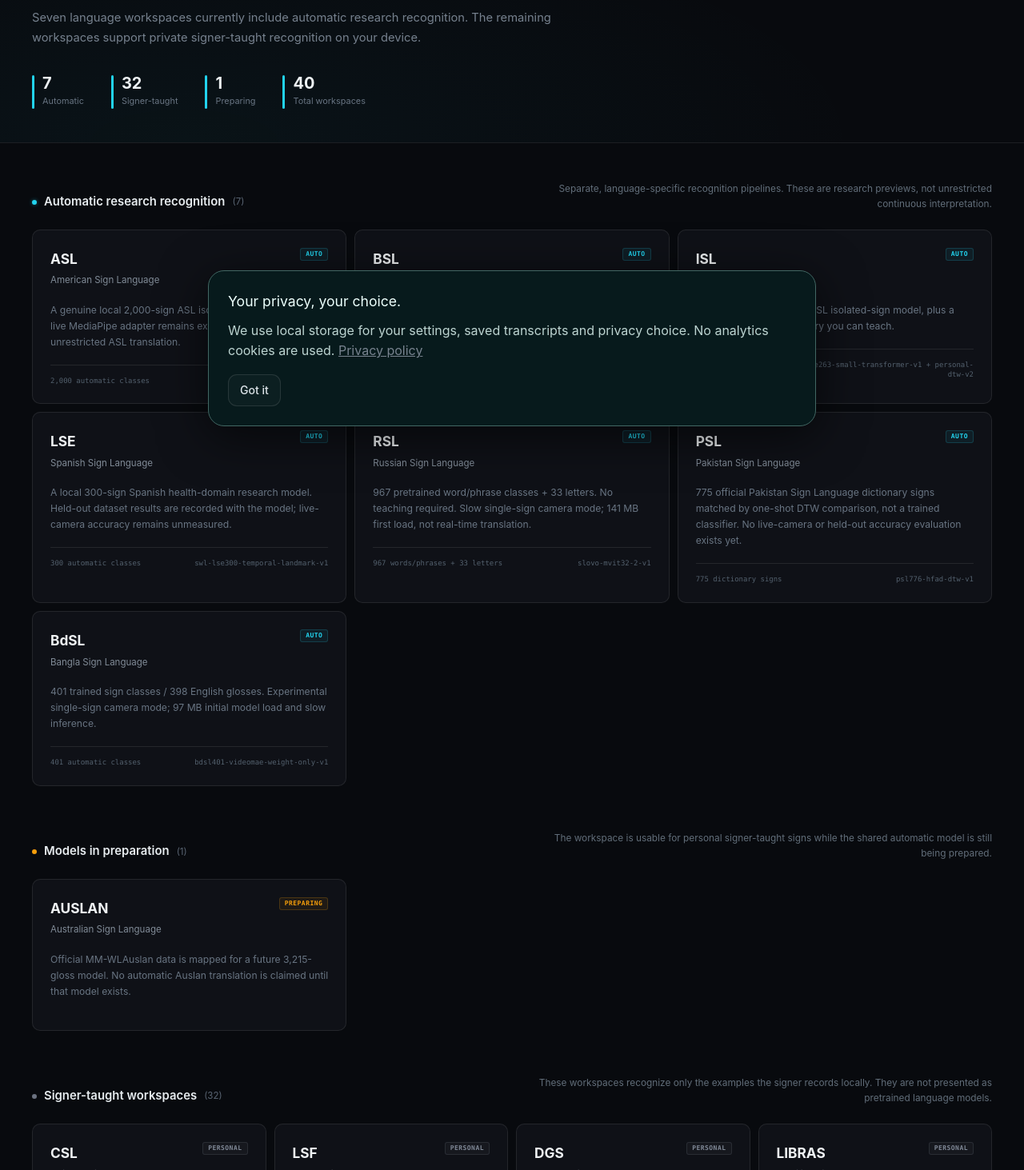
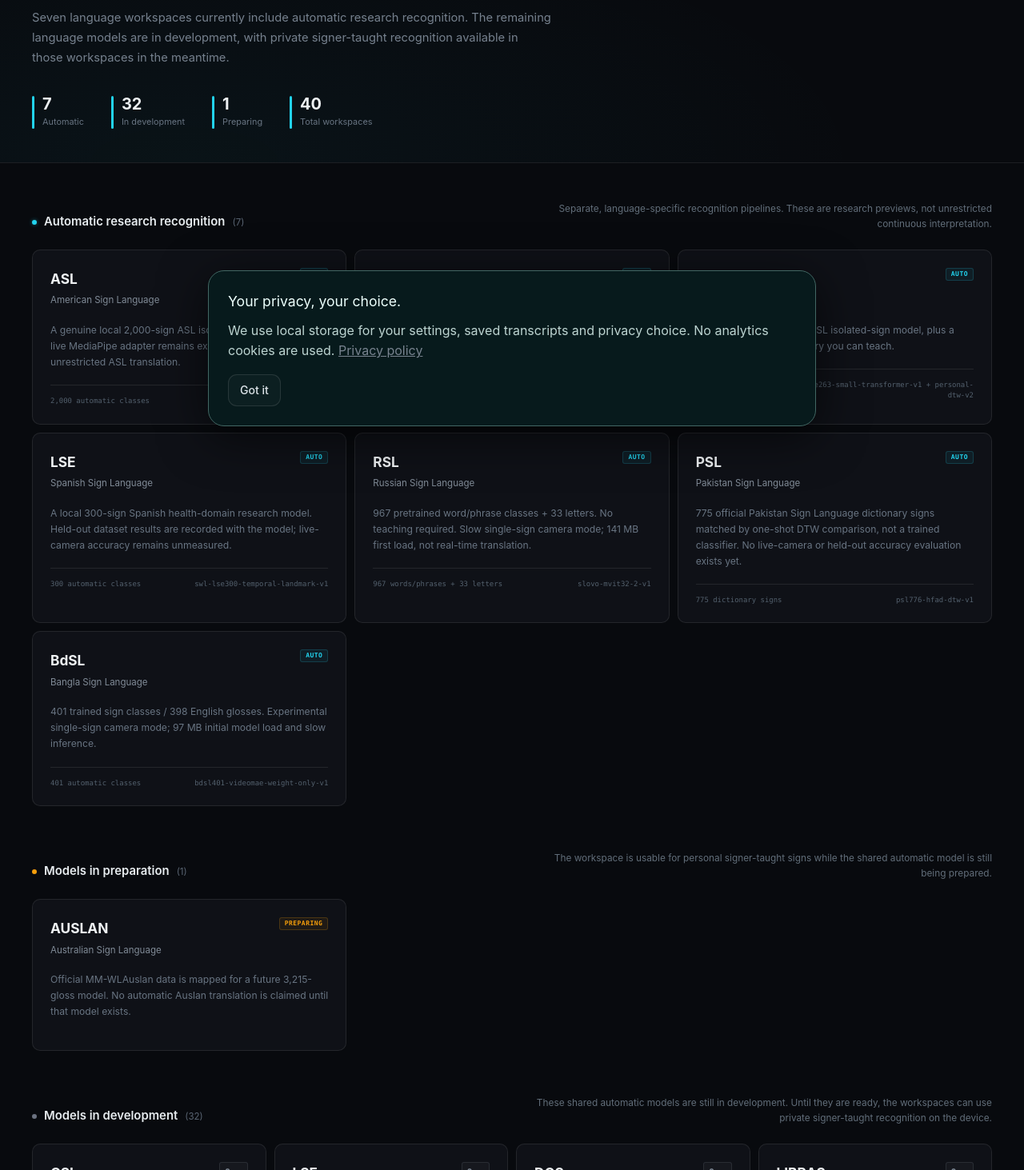
Before and after one commit to adamjamiesimson/SignRelay, a Next.js app: page /languages in a window 1280 px wide. Shown: the part 247-1710 px from the top of the page at 80% size. Built offline with nearby package versions, Linux system fonts and the light colour scheme; no server answers.

Commit message:
Rename signer-taught section to models in development

```diff
--- a/app/languages/page.tsx
+++ b/app/languages/page.tsx
@@ -5,7 +5,7 @@ import { SiteFooter, SiteHeader } from "@/components/site-chrome";
 
 export const metadata: Metadata = {
   title: "Supported languages",
-  description: "Automatic research recognizers and private signer-taught workspaces in SignRelay.",
+  description: "Automatic research recognizers and sign-language models in development in SignRelay.",
   alternates: { canonical: "/languages" },
 };
 
@@ -22,10 +22,10 @@ export default function LanguagesPage() {
           <div className="figma-section-inner">
             <span className="figma-eyebrow">Language support</span>
             <h1>Supported sign languages</h1>
-            <p>Seven language workspaces currently include automatic research recognition. The remaining workspaces support private signer-taught recognition on your device.</p>
+            <p>Seven language workspaces currently include automatic research recognition. The remaining language models are in development, with private signer-taught recognition available in those workspaces in the meantime.</p>
             <div className="figma-language-summary" aria-label="Language support summary">
               <div><strong>{automatic.length}</strong><span>Automatic</span></div>
-              <div><strong>{personal.length}</strong><span>Signer-taught</span></div>
+              <div><strong>{personal.length}</strong><span>In development</span></div>
               <div><strong>{preparing.length}</strong><span>Preparing</span></div>
               <div><strong>{LANGUAGE_LIST.length}</strong><span>Total workspaces</span></div>
             </div>
@@ -81,15 +81,15 @@ export default function LanguagesPage() {
         <section className="figma-language-page-section">
           <div className="figma-section-inner">
             <div className="figma-language-page-heading">
-              <div><i className="personal" /><h2>Signer-taught workspaces</h2><span>({personal.length})</span></div>
-              <p>These workspaces recognize only the examples the signer records locally. They are not presented as pretrained language models.</p>
+              <div><i className="personal" /><h2>Models in development</h2><span>({personal.length})</span></div>
+              <p>These shared automatic models are still in development. Until they are ready, the workspaces can use private signer-taught recognition on the device.</p>
             </div>
             <div className="figma-language-page-grid personal-grid">
               {personal.map((language) => (
                 <article className="figma-language-page-card personal" key={language.id}>
                   <div className="figma-language-page-card-head">
                     <div><strong>{language.shortName}</strong><span>{language.language}</span></div>
-                    <em>PERSONAL</em>
+                    <em className="beta-badge"><span aria-hidden="true">β</span>BETA</em>
                   </div>
                   <p>{language.summary}</p>
                 </article>
```
